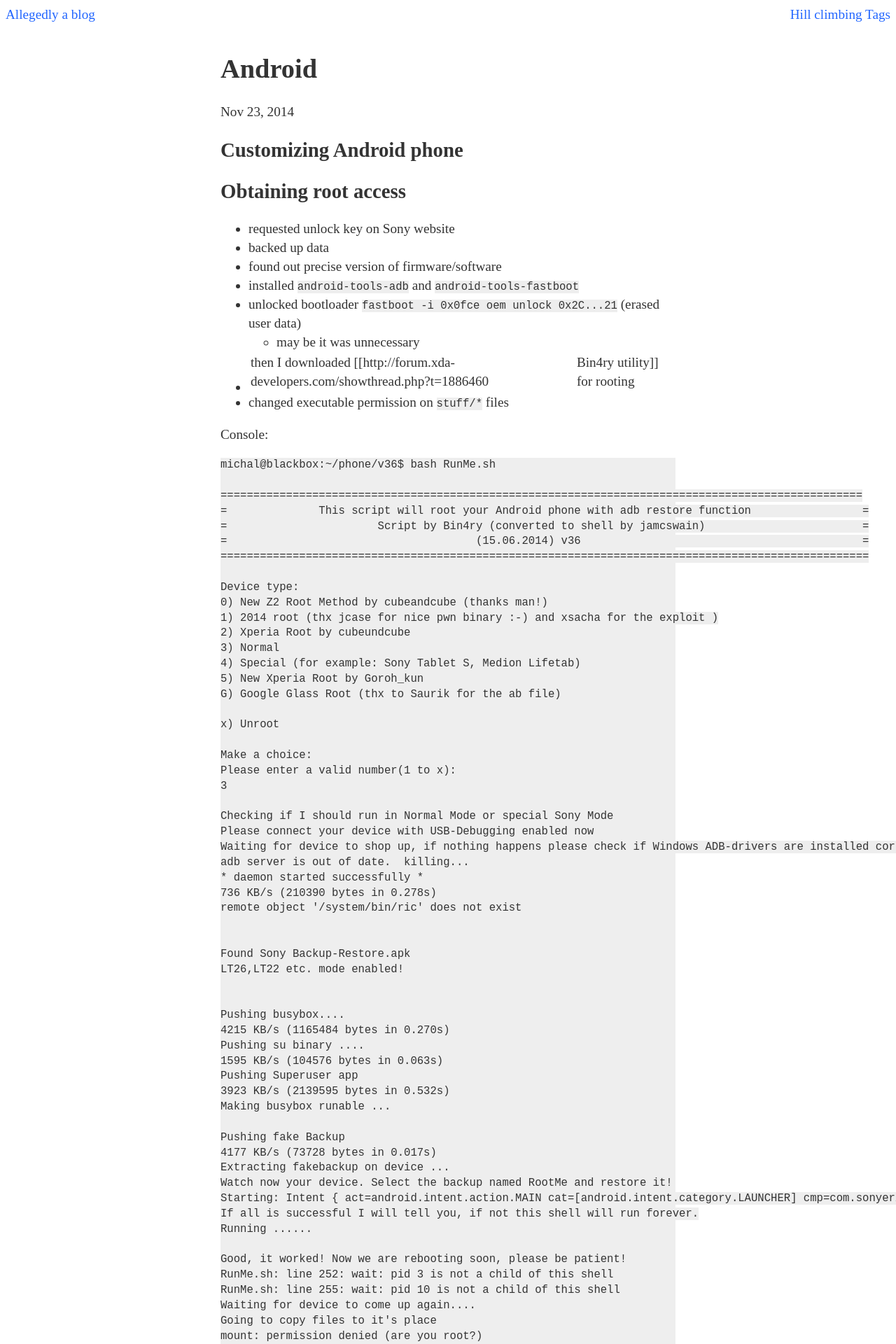
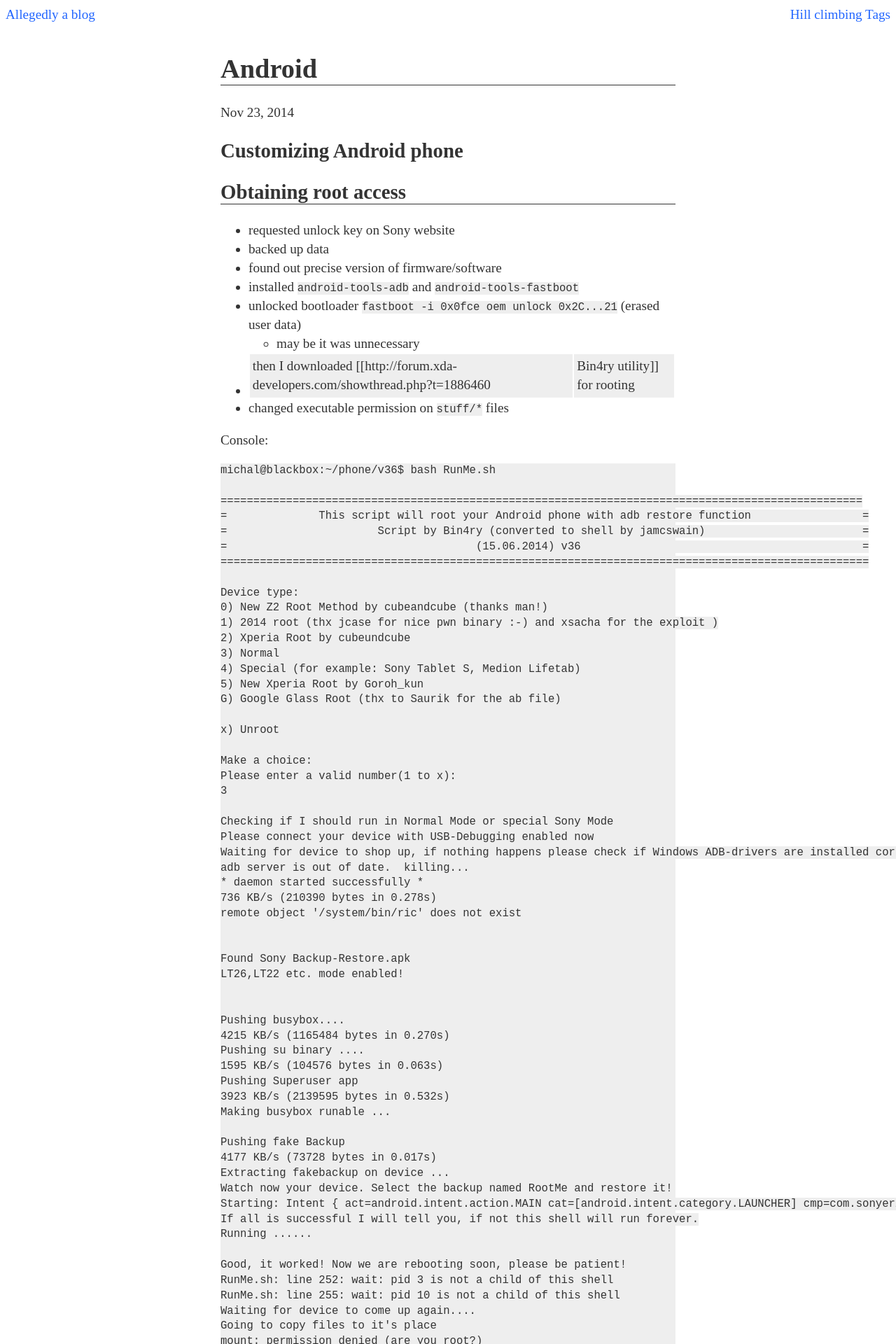
Before and after one commit to Werkov/Werkov.github.io, a Jekyll site: the page built from _posts/2014-11-23-android.md, in a window 1280 px wide. Shown: the top 1920 px of the page at 70% size. Built offline with Jekyll 4.4.1, drawn with Linux system fonts in a browser that asks for light colours.

Commit message:
CSS: tables

```diff
--- a/_sass/_base.scss
+++ b/_sass/_base.scss
@@ -6,6 +6,10 @@ body {
 
 h1, h2, h3, h4 {
 	line-height: 1.2;
+}
+
+h1 {
+	border-bottom: 1px solid #333;
 }
 
 a {
@@ -29,6 +33,14 @@ blockquote {
 	font-style: italic;
 }
 
+tr:nth-child(odd) {
+	background-color: #eee;
+}
+
+td {
+	padding: 0.2em;
+}
+
 .thumbnail img {
 	width: 15em;
 }
```
